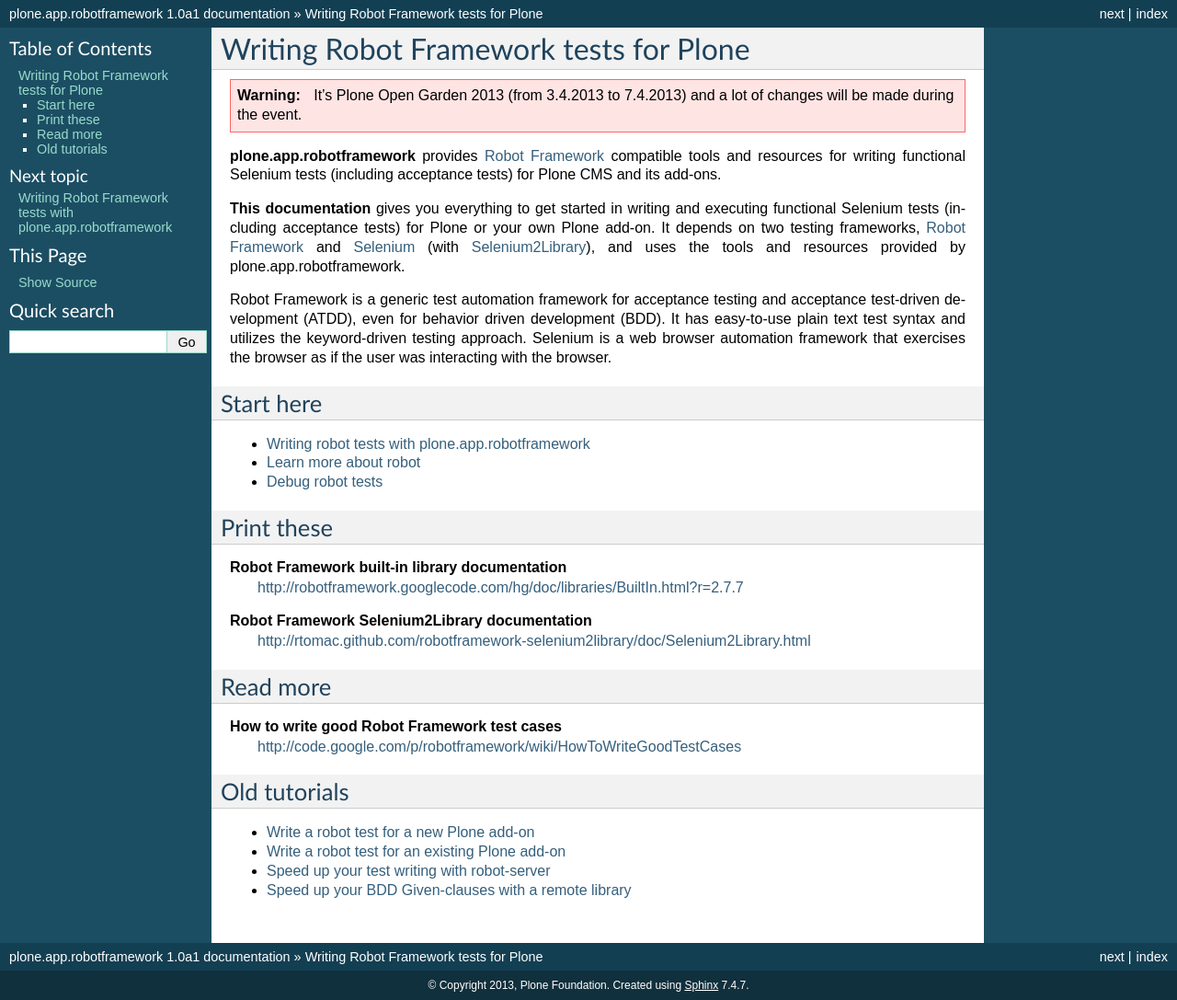
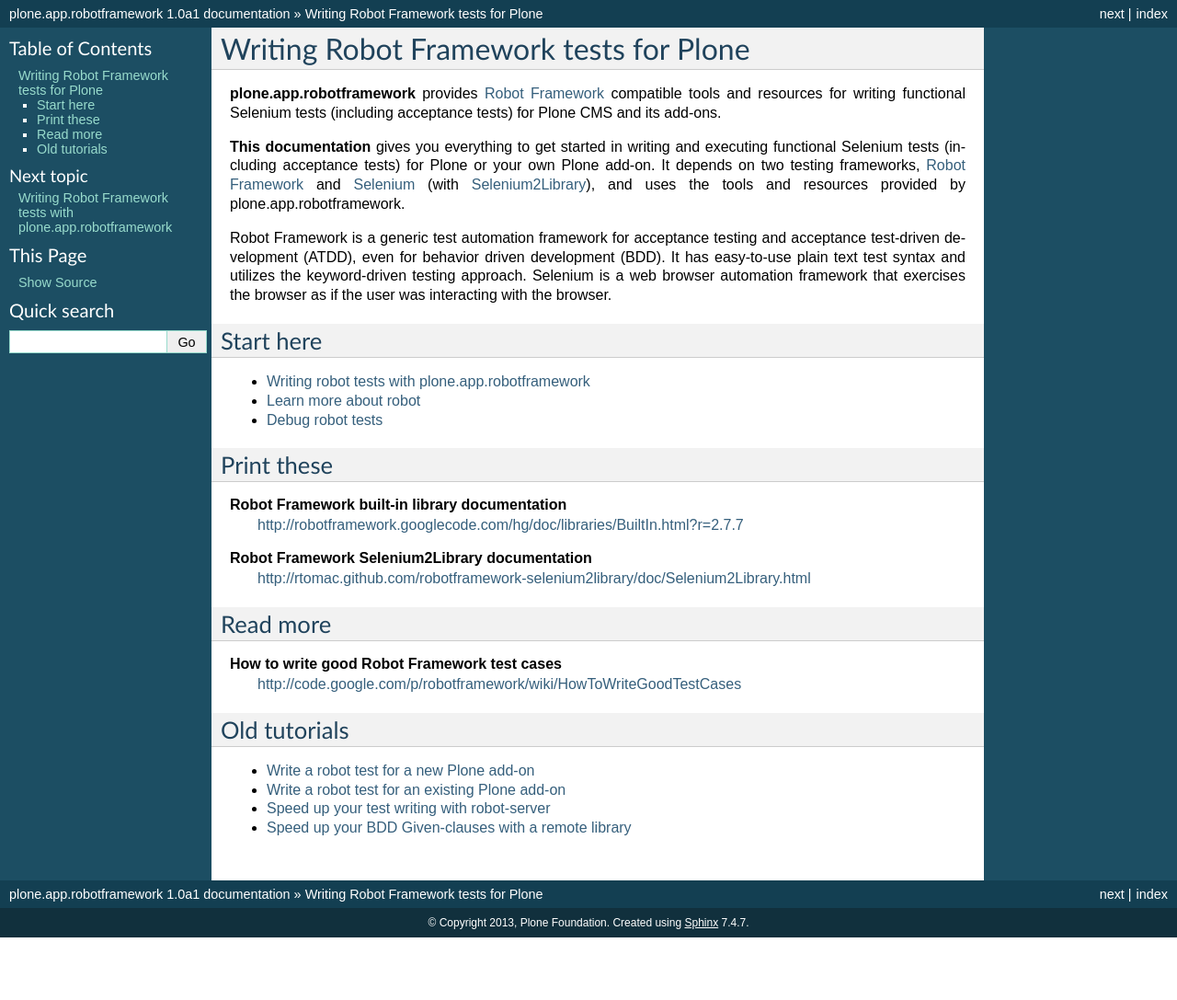
Before and after one commit to plone/plone.app.robotframework, a Sphinx documentation site: the page built from docs/source/index.rst, in a window 1280 px wide. Shown: the whole page at 92% size. Built offline with Sphinx 7.4.7, drawn with Linux system fonts in a browser that asks for light colours; after the commit the page ends 1019 px from its top, so only the background shows below that.

Commit message:
Update changelog

```diff
--- a/docs/source/index.rst
+++ b/docs/source/index.rst
@@ -1,10 +1,5 @@
 Writing Robot Framework tests for Plone
 =======================================
-
-.. warning::
-
-    It's Plone Open Garden 2013 (from 3.4.2013 to 7.4.2013) and a lot of
-    changes will be made during the event.
 
 **plone.app.robotframework** provides `Robot Framework
 <http://code.google.com/p/robotframework/>`_ compatible tools and resources for
```
Also changed, not shown: CHANGES.txt (+4 -4 lines).
